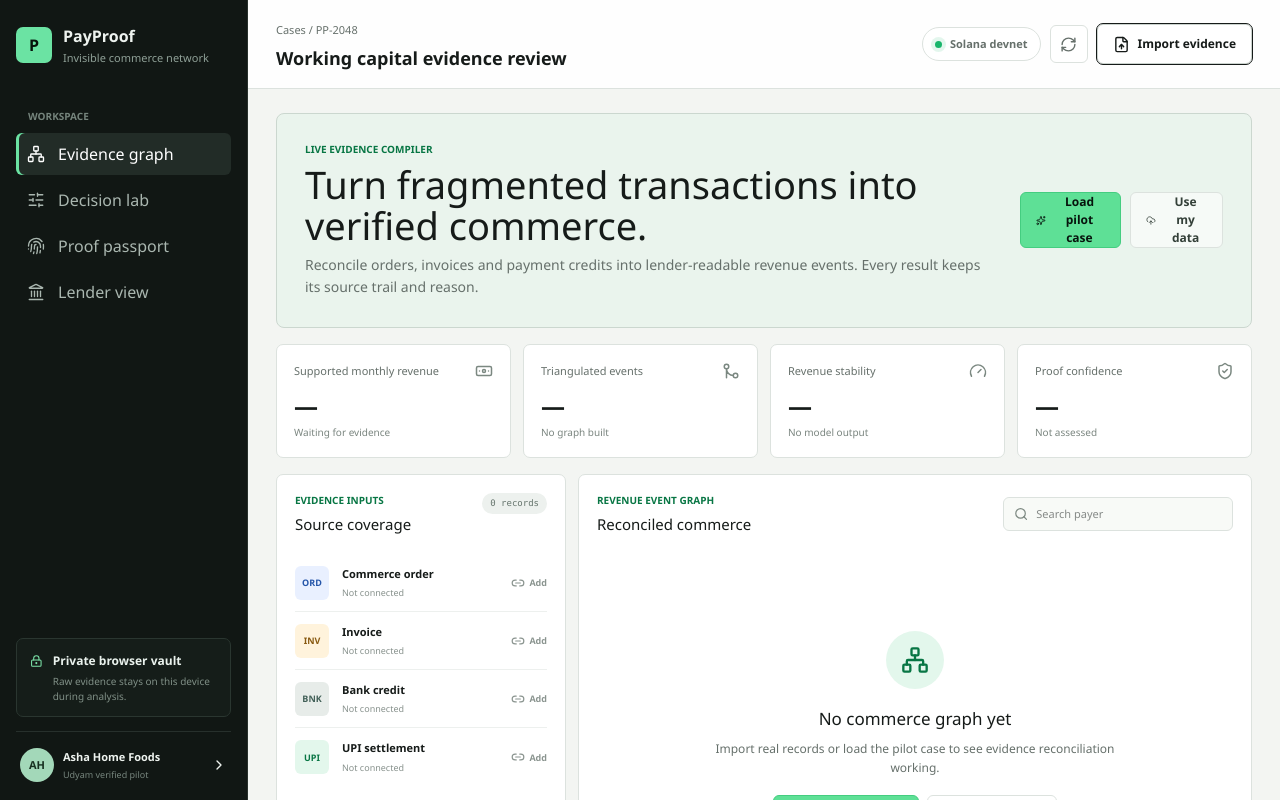
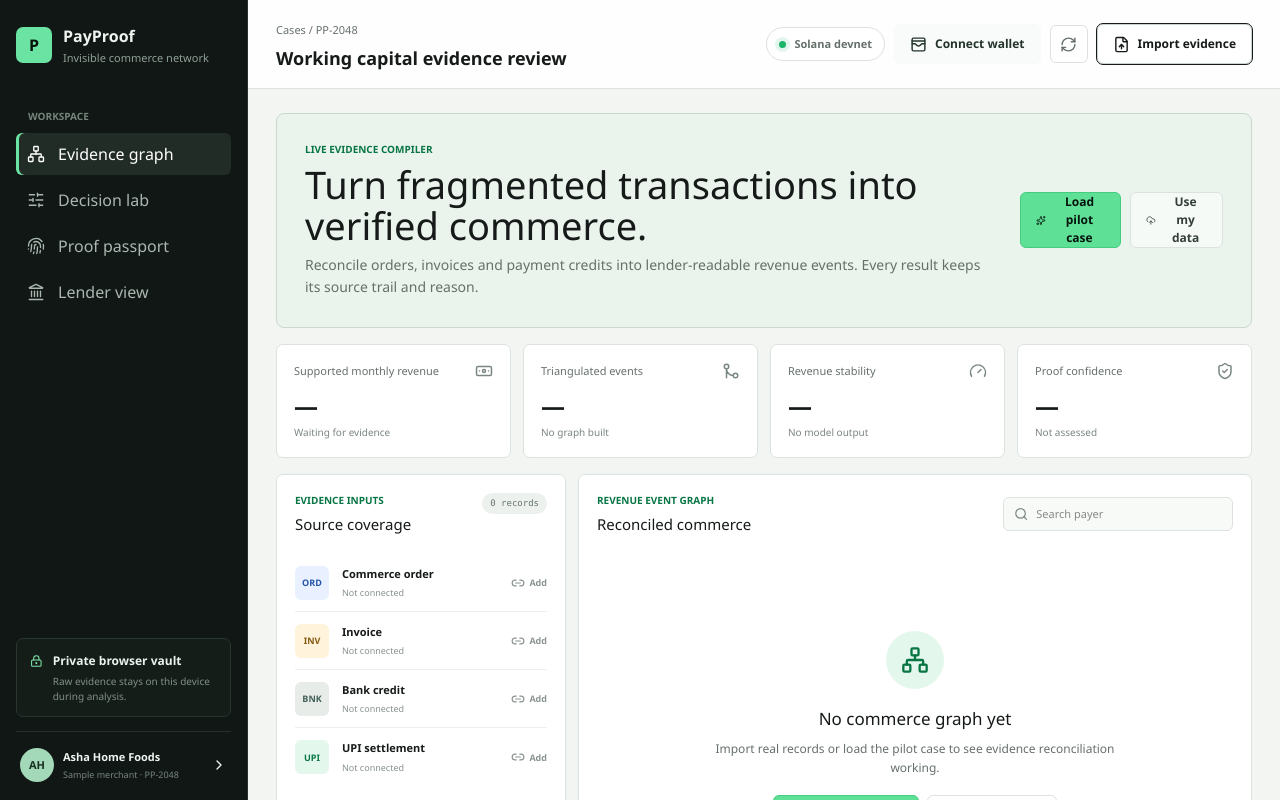
Before and after one commit to SNAKBILLION/payproof-solana-prototype, a Next.js app: page / in a window 1280 px wide. Shown: the top 800 px of the page. Built offline with nearby package versions, Linux system fonts and the light colour scheme.

Commit message:
Expose wallet controls and merchant context

```diff
--- a/app/globals.css
+++ b/app/globals.css
@@ -201,12 +201,27 @@ button:disabled {
 
 .sidebar-footer {
   display: grid;
+  width: 100%;
   grid-template-columns: 34px 1fr 16px;
   gap: 9px;
   align-items: center;
   margin-top: 14px;
+  border: 0;
   border-top: 1px solid #27302c;
   padding: 16px 4px 0;
+  color: inherit;
+  text-align: left;
+  background: transparent;
+  cursor: pointer;
+  transition: color 160ms ease, background 160ms ease;
+}
+
+.sidebar-footer:hover {
+  color: #73e7a9;
+}
+
+.sidebar-footer:focus-visible {
+  outline-color: rgba(115, 231, 169, 0.5);
 }
 
 .merchant-avatar {
@@ -287,6 +302,18 @@ button:disabled {
   white-space: nowrap;
 }
 
+.wallet-button {
+  border: 1px solid #b7c4bc;
+  color: #23342b;
+  background: #f8fbf9;
+}
+
+.wallet-button.connected {
+  border-color: #82cfa4;
+  color: #075d36;
+  background: var(--green-soft);
+}
+
 .network-pill i,
 .chain-live i {
   width: 7px;
@@ -1556,6 +1583,128 @@ button:disabled {
 .import-modal h2 {
   margin: 7px 0 0;
   font-size: 25px;
+}
+
+.merchant-modal {
+  width: min(100%, 560px);
+}
+
+.merchant-profile-head {
+  display: grid;
+  grid-template-columns: 48px 1fr;
+  gap: 14px;
+  align-items: start;
+  margin: 20px 0;
+  border: 1px solid #cfe0d6;
+  border-radius: 7px;
+  padding: 16px;
+  background: #f5faf7;
+}
+
+.merchant-avatar.large {
+  width: 48px;
+  height: 48px;
+  font-size: 14px;
+}
+
+.sample-badge {
+  display: inline-flex;
+  min-height: 24px;
+  align-items: center;
+  border-radius: 999px;
+  padding: 0 9px;
+  color: #075d36;
+  background: #dff5e8;
+  font-size: 10px;
+  font-weight: 800;
+}
+
+.merchant-profile-head p {
+  margin: 8px 0 0;
+  color: #5d6b64;
+  font-size: 11px;
+  line-height: 1.55;
+}
+
+.merchant-context-grid {
+  display: grid;
+  grid-template-columns: repeat(2, minmax(0, 1fr));
+  gap: 1px;
+  overflow: hidden;
+  margin: 0;
+  border: 1px solid var(--line);
+  border-radius: 7px;
+  background: var(--line);
+}
+
+.merchant-context-grid > div {
+  padding: 13px;
+  background: white;
+}
+
+.merchant-context-grid dt,
+.merchant-wallet-row span {
+  color: var(--muted);
+  font-size: 9px;
+}
+
+.merchant-context-grid dd {
+  margin: 5px 0 0;
+  font-size: 12px;
+  font-weight: 750;
+}
+
+.merchant-wallet-row {
+  display: flex;
+  align-items: center;
+  justify-content: space-between;
+  gap: 16px;
+  margin-top: 14px;
+  border: 1px solid var(--line);
+  border-radius: 7px;
+  padding: 13px;
+}
+
+.merchant-wallet-row span,
+.merchant-wallet-row strong {
+  display: block;
+}
+
+.merchant-wallet-row strong {
+  margin-top: 4px;
+  font-family: var(--font-mono), monospace;
+  font-size: 11px;
+}
+
+.wallet-toast {
+  position: fixed;
+  right: 20px;
+  bottom: 20px;
+  z-index: 120;
+  display: grid;
+  width: min(420px, calc(100vw - 40px));
+  grid-template-columns: 20px minmax(0, 1fr) 28px;
+  gap: 10px;
+  align-items: center;
+  border: 1px solid #91c9aa;
+  border-radius: 7px;
+  padding: 13px;
+  color: #16462e;
+  background: #effaf3;
+  box-shadow: 0 16px 44px rgba(15, 52, 31, 0.18);
+  font-size: 11px;
+  line-height: 1.45;
+}
+
+.wallet-toast button {
+  display: grid;
+  width: 28px;
+  height: 28px;
+  place-items: center;
+  border: 0;
+  color: #315a44;
+  background: transparent;
+  cursor: pointer;
 }
 
 .privacy-notice {
@@ -1749,11 +1898,25 @@ button:disabled {
 
   .top-actions {
     width: 100%;
+    flex-wrap: wrap;
     overflow-x: auto;
   }
 
   .network-pill {
     display: none;
+  }
+
+  .wallet-button {
+    flex: 1 1 auto;
+  }
+
+  .merchant-context-grid {
+    grid-template-columns: 1fr;
+  }
+
+  .merchant-wallet-row {
+    align-items: stretch;
+    flex-direction: column;
   }
 
   .page-content {
--- a/app/payproof-app.tsx
+++ b/app/payproof-app.tsx
@@ -345,6 +345,7 @@ export function PayProofApp() {
   const [records, setRecords] = useState<EvidenceRecord[]>([]);
   const [query, setQuery] = useState("");
   const [importOpen, setImportOpen] = useState(false);
+  const [merchantOpen, setMerchantOpen] = useState(false);
   const [sourceHint, setSourceHint] = useState<SourceType>("bank");
   const [importMessage, setImportMessage] = useState("");
   const [consentDays, setConsentDays] = useState(7);
@@ -357,6 +358,7 @@ export function PayProofApp() {
   const [transaction, setTransaction] = useState("");
   const [proofBusy, setProofBusy] = useState(false);
   const [proofMessage, setProofMessage] = useState("Generate a private credential commitment.");
+  const [walletNotice, setWalletNotice] = useState("");
   const inputRef = useRef<HTMLInputElement>(null);
 
   const events = useMemo(() => reconcileEvidence(records), [records]);
@@ -464,7 +466,9 @@ export function PayProofApp() {
   async function connectWallet() {
     const provider = getProvider();
     if (!provider) {
-      setProofMessage("No Solana wallet detected. Unlock Solflare or Phantom and refresh.");
+      const message = "No Solana wallet detected. Unlock Solflare or Phantom, then refresh this page.";
+      setProofMessage(message);
+      setWalletNotice(message);
       return null;
     }
     try {
@@ -472,10 +476,14 @@ export function PayProofApp() {
       const publicKey = response.publicKey ?? provider.publicKey;
       const address = publicKey?.toString() ?? "";
       setWalletAddress(address);
-      setProofMessage("Wallet connected. The commitment can now be anchored on devnet.");
+      const message = "Solana wallet connected. Open Proof passport when you are ready to anchor.";
+      setProofMessage(message);
+      setWalletNotice(message);
       return provider;
     } catch (error) {
-      setProofMessage(`Wallet connection cancelled: ${(error as Error).message}`);
+      const message = `Wallet connection cancelled: ${(error as Error).message}`;
+      setProofMessage(message);
+      setWalletNotice(message);
       return null;
     }
   }
@@ -575,14 +583,19 @@ export function PayProofApp() {
           </div>
         </div>
 
-        <div className="sidebar-footer">
+        <button
+          className="sidebar-footer"
+          type="button"
+          onClick={() => setMerchantOpen(true)}
+          aria-label="Open sample merchant profile"
+        >
           <div className="merchant-avatar">AH</div>
           <div>
             <strong>Asha Home Foods</strong>
-            <span>Udyam verified pilot</span>
+            <span>Sample merchant · PP-2048</span>
           </div>
           <ChevronRight size={16} />
-        </div>
+        </button>
       </aside>
 
       <main className="workspace">
@@ -593,6 +606,15 @@ export function PayProofApp() {
           </div>
           <div className="top-actions">
             <span className="network-pill"><i /> Solana devnet</span>
+            <button
+              className={walletAddress ? "button wallet-button connected" : "button wallet-button"}
+              type="button"
+              onClick={() => walletAddress ? setView("credential") : void connectWallet()}
+              title={walletAddress ? "Open wallet proof controls" : "Connect Solflare or Phantom"}
+            >
+              <WalletCards size={17} />
+              {walletAddress ? shortHash(walletAddress) : "Connect wallet"}
+            </button>
             <button className="icon-button" type="button" title="Reset case" onClick={clearCase}>
               <RefreshCw size={17} />
             </button>
@@ -1078,6 +1100,91 @@ export function PayProofApp() {
           </section>
         </div>
       )}
+
+      {merchantOpen && (
+        <div className="modal-backdrop" role="presentation" onMouseDown={() => setMerchantOpen(false)}>
+          <section
+            className="import-modal merchant-modal"
+            role="dialog"
+            aria-modal="true"
+            aria-labelledby="merchant-title"
+            onMouseDown={(event) => event.stopPropagation()}
+          >
+            <header>
+              <div>
+                <span className="eyebrow">Current case identity</span>
+                <h2 id="merchant-title">Asha Home Foods</h2>
+              </div>
+              <button className="icon-button" type="button" onClick={() => setMerchantOpen(false)} title="Close merchant profile">
+                <X size={18} />
+              </button>
+            </header>
+            <div className="merchant-profile-head">
+              <div className="merchant-avatar large">AH</div>
+              <div>
+                <span className="sample-badge">Sample merchant</span>
+                <p>
+                  Fictional home-food business used to demonstrate PayProof safely.
+                  No real merchant identity or Udyam verification is being claimed.
+                </p>
+              </div>
+            </div>
+            <dl className="merchant-context-grid">
+              <div><dt>Case ID</dt><dd>PP-2048</dd></div>
+              <div><dt>Use case</dt><dd>Working capital review</dd></div>
+              <div><dt>Evidence</dt><dd>{records.length ? `${records.length} local records` : "Not loaded"}</dd></div>
+              <div><dt>Network</dt><dd>Solana devnet</dd></div>
+            </dl>
+            <div className="merchant-wallet-row">
+              <div>
+                <span>Issuer wallet</span>
+                <strong>{walletAddress ? shortHash(walletAddress) : "Not connected"}</strong>
+              </div>
+              <button
+                className="button outline"
+                type="button"
+                onClick={() => walletAddress ? setView("credential") : void connectWallet()}
+              >
+                <WalletCards size={17} />
+                {walletAddress ? "Open proof controls" : "Connect wallet"}
+              </button>
+            </div>
+            <div className="modal-footer">
+              <button
+                className="button subtle"
+                type="button"
+                onClick={() => {
+                  clearCase();
+                  setMerchantOpen(false);
+                }}
+              >
+                Reset case
+              </button>
+              <button
+                className="button primary"
+                type="button"
+                onClick={() => {
+                  if (!records.length) loadSample();
+                  setView("workbench");
+                  setMerchantOpen(false);
+                }}
+              >
+                <Network size={17} /> Open evidence
+              </button>
+            </div>
+          </section>
+        </div>
+      )}
+
+      {walletNotice && (
+        <div className="wallet-toast" role="status">
+          <WalletCards size={18} />
+          <span>{walletNotice}</span>
+          <button type="button" onClick={() => setWalletNotice("")} title="Dismiss wallet message">
+            <X size={16} />
+          </button>
+        </div>
+      )}
     </div>
   );
 }
```
